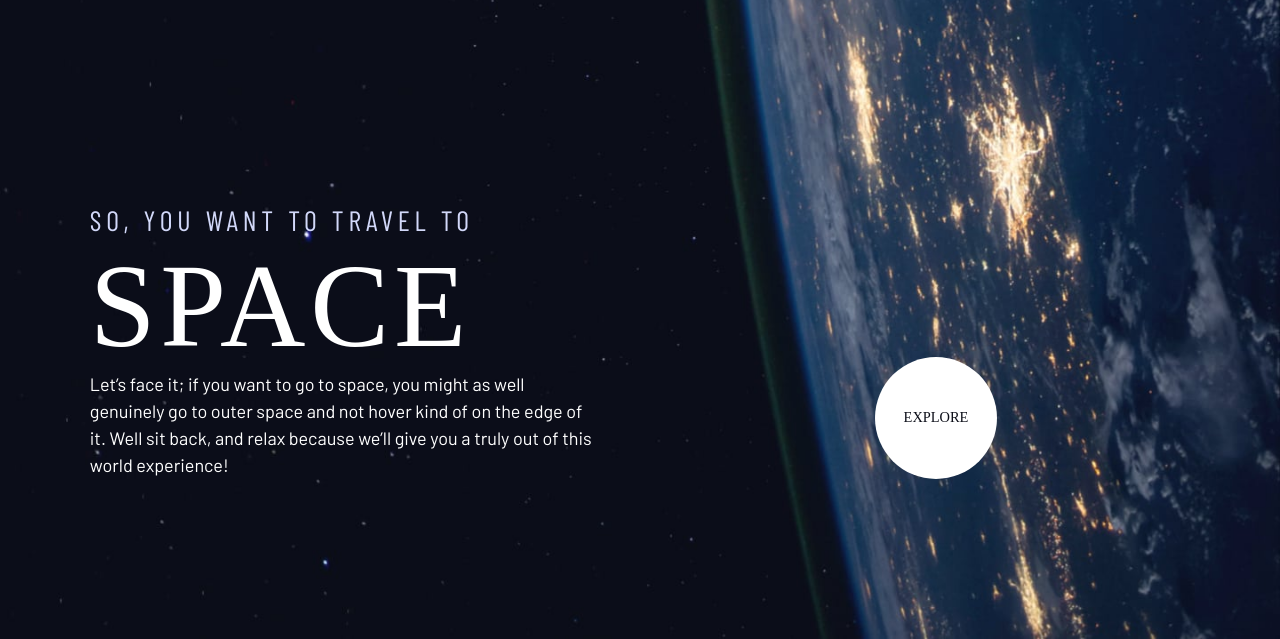
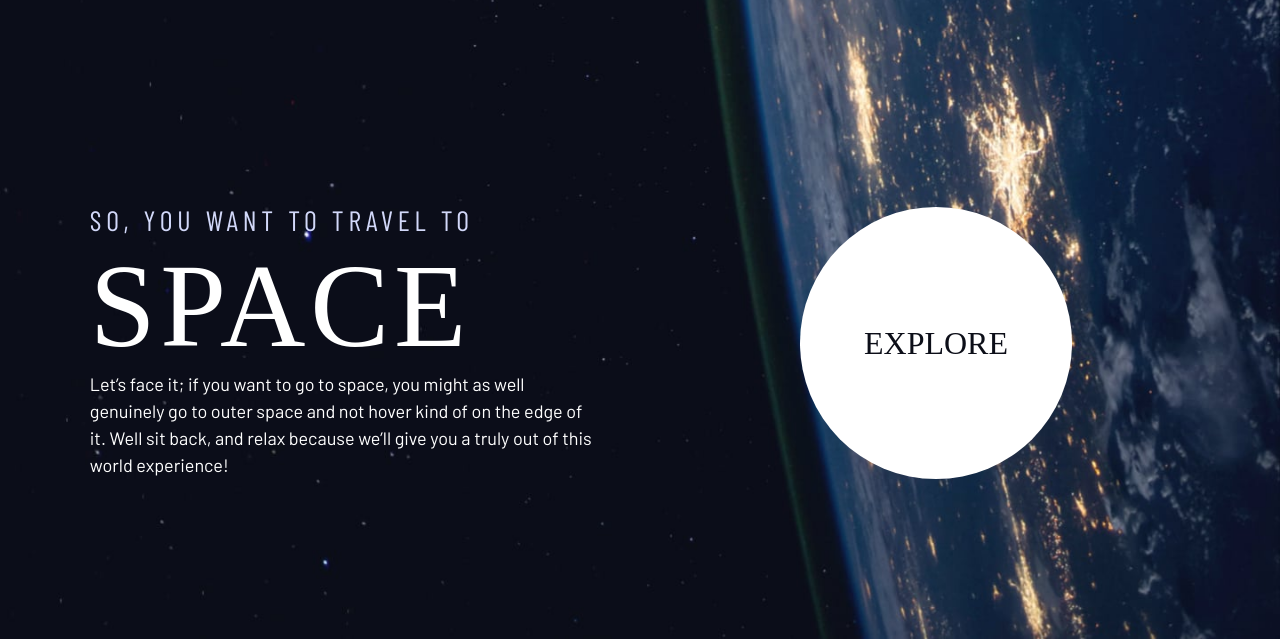
Before and after one commit to MohamedZakidev/Explore-Space-main, a plain HTML site: page index.html in a window 1280 px wide. Shown: the part 161-800 px from the top of the page. Drawn offline with nearby package versions, Linux system fonts and the light colour scheme; a web font is replaced by a local one.

Commit message:
Update index.css

```diff
--- a/index.css
+++ b/index.css
@@ -243,7 +243,7 @@ select {
 /* ------------------- */
 
 .large-button {
-    font-size: .9rem;
+    font-size: 1rem;
     position: relative;
     z-index: 1;
     display: inline-grid;
@@ -255,7 +255,14 @@ select {
     outline: none;
 }
 
+@media(min-width:35rem) {
+    .large-button {
+        font-size: 2rem;
+    }
+}
+
 .large-button::after {
+    outline: none;
     content: '';
     position: absolute;
     z-index: -1;
```
